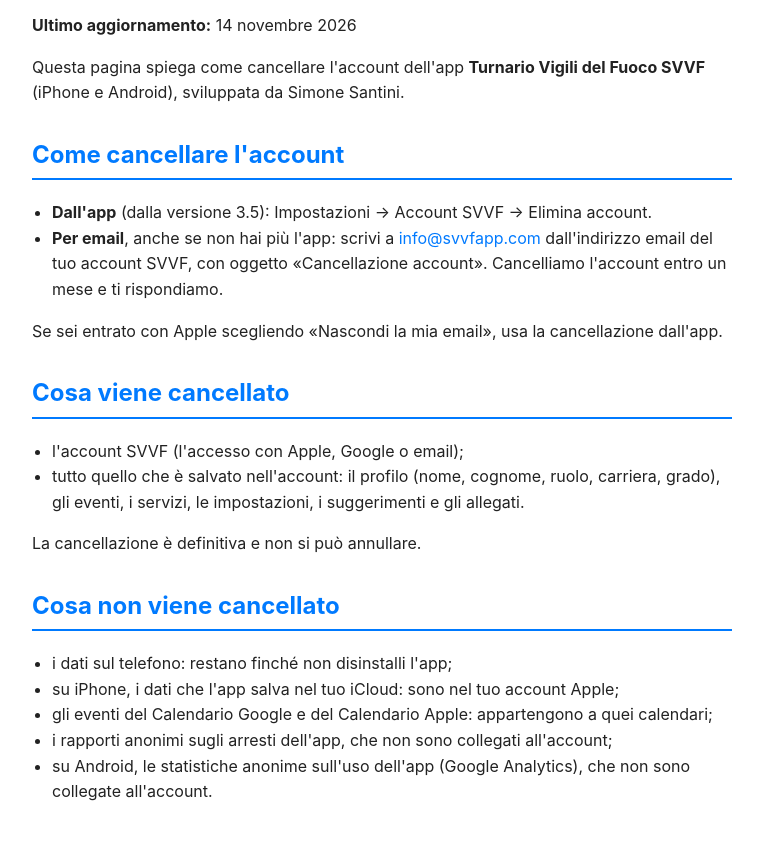
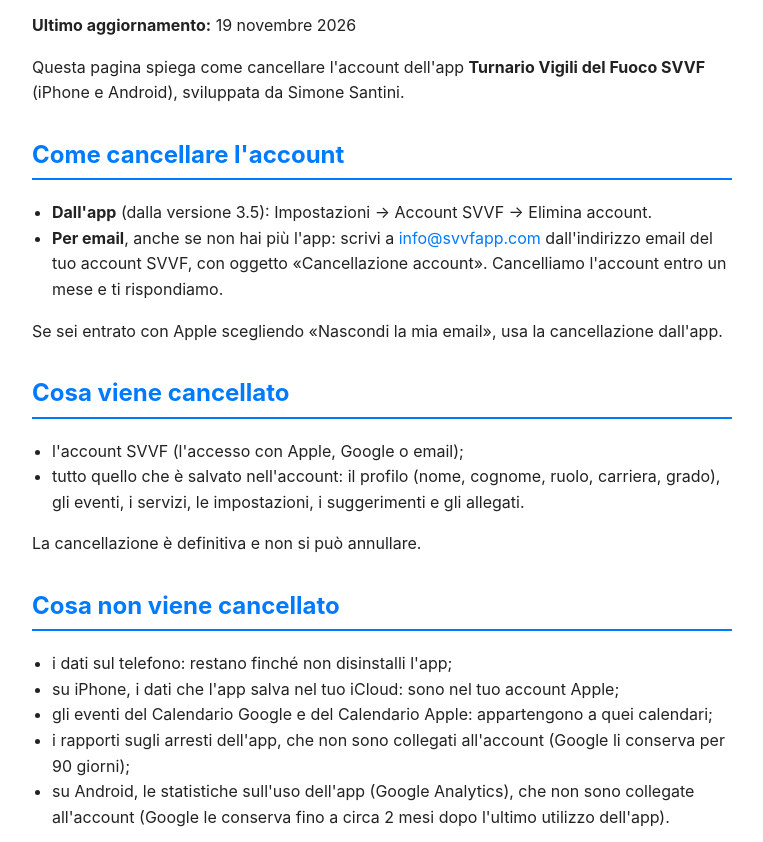
Before and after one commit to simonevf80/svvfapp, a plain HTML site: page cancellazione-account.html in a window 1280 px wide. Shown: the part 94-936 px from the top of the page, without its empty margins (258-1021 px from the left). Drawn offline with Linux system fonts and the light colour scheme.

Commit message:
Cancellazione account: rapporti e statistiche non collegati all'account
Tolto «anonimi/anonime», aggiunti i tempi di conservazione di Google; data al 19 novembre 2026.

Co-Authored-By: Claude Opus 5.5 <noreply@anthropic.com>

```diff
--- a/cancellazione-account.html
+++ b/cancellazione-account.html
@@ -60,7 +60,7 @@
 
 <body>
   <h1>Cancellazione dell'account</h1>
-  <p><strong>Ultimo aggiornamento:</strong> 14 novembre 2026</p>
+  <p><strong>Ultimo aggiornamento:</strong> 19 novembre 2026</p>
   <p>Questa pagina spiega come cancellare l'account dell'app <strong>Turnario Vigili del Fuoco SVVF</strong> (iPhone e Android), sviluppata da Simone Santini.</p>
 
   <h2>Come cancellare l'account</h2>
@@ -82,8 +82,8 @@
     <li>i dati sul telefono: restano finché non disinstalli l'app;</li>
     <li>su iPhone, i dati che l'app salva nel tuo iCloud: sono nel tuo account Apple;</li>
     <li>gli eventi del Calendario Google e del Calendario Apple: appartengono a quei calendari;</li>
-    <li>i rapporti anonimi sugli arresti dell'app, che non sono collegati all'account;</li>
-    <li>su Android, le statistiche anonime sull'uso dell'app (Google Analytics), che non sono collegate all'account.</li>
+    <li>i rapporti sugli arresti dell'app, che non sono collegati all'account (Google li conserva per 90 giorni);</li>
+    <li>su Android, le statistiche sull'uso dell'app (Google Analytics), che non sono collegate all'account (Google le conserva fino a circa 2 mesi dopo l'ultimo utilizzo dell'app).</li>
   </ul>
 
   <h2>Contatti</h2>
```
